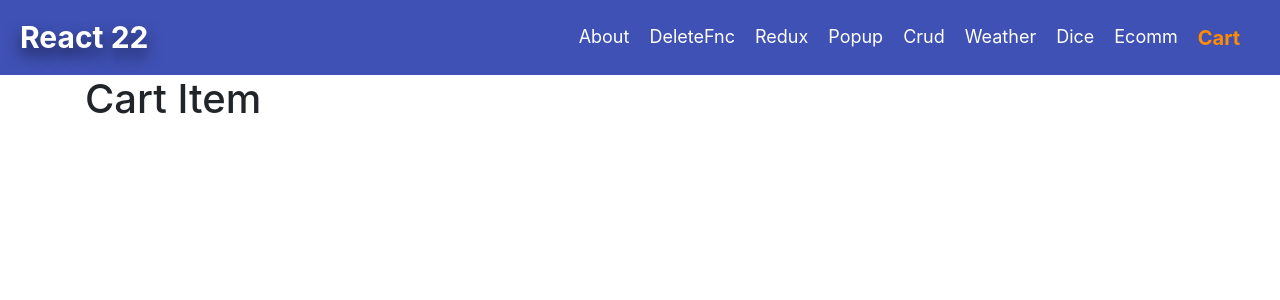
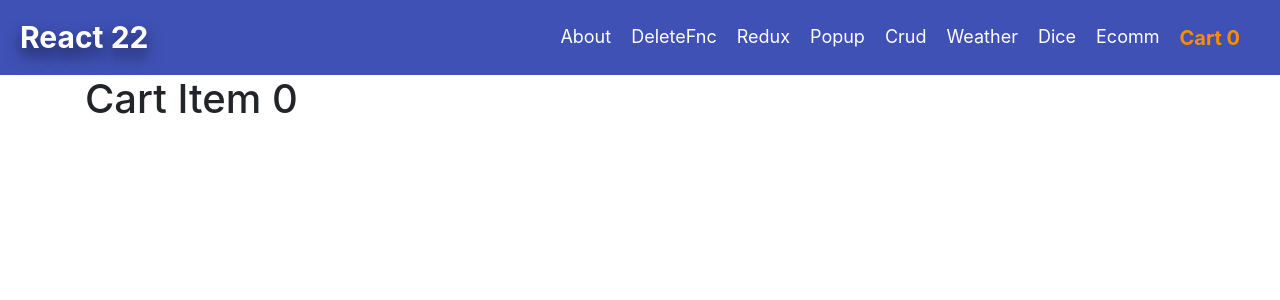
Before and after one commit to arifweb2020/react_22, a React (Create React App) app: page /cart in a window 1280 px wide. Shown: the top 300 px of the page. Built offline with nearby package versions, Linux system fonts and the light colour scheme.

Commit message:
localstorage

```diff
--- a/src/App.js
+++ b/src/App.js
@@ -10,9 +10,11 @@ import { PersistGate } from 'redux-persist/integration/react';
 import { persistStore } from 'redux-persist';
 
 
+
 let persistor = persistStore(store);
 
 function App() {
+
   return (
     <Provider store={store}>
       <PersistGate persistor={persistor}>
--- a/src/comonents/navigation/NavBar.js
+++ b/src/comonents/navigation/NavBar.js
@@ -7,17 +7,14 @@ import React from 'react';
 import { NavLink, Link } from 'react-router-dom';
 import './style.scss';
 import { useSelector } from 'react-redux';
+import { getAllLocalStorageData, itemLength } from '../../global/localStorage';
 
 function NavBar(props) {
-  //  const cartItem = useSelector((state)=>state.cart.data.length)
+    //  const cartItem = useSelector((state)=>state.cart.data.length)
 
-  const carItem= JSON.parse(localStorage.getItem("cart-item"))
-//  const [carItem,setCartItem]=React.useState(JSON.parse(localStorage.getItem("cart-item")))
-// React.useEffect(()=>{
-//     const data= JSON.parse(localStorage.getItem("cart-item"))
-//     setCartItem(data)
+    const carItem = getAllLocalStorageData()
 
-// },[carItem])
+
     return (
         <div className="navBar">
             <nav className="navbar navbar-expand-md bg-dark navbar-dark navbarBackground">
@@ -76,7 +73,7 @@ function NavBar(props) {
                             <NavLink activeClassName="active" to="/ecomm">Ecomm</NavLink>
                         </li>
                         <li className="nav-item">
-                            <NavLink activeClassName="active" to="/cart">Cart {carItem} </NavLink>
+                            <NavLink activeClassName="active" to="/cart">Cart {carItem.length} </NavLink>
                         </li>
                     </ul>
                 </div>
--- a/src/features/about/About.js
+++ b/src/features/about/About.js
@@ -1,6 +1,7 @@
 import React from 'react';
 import { useSelector } from 'react-redux';
 import SkeletonLoader from '../../comonents/skeleton/SkeletonLoader';
+import { getAllLocalStorageData } from '../../global/localStorage';
 
 function About(props) {
     const counter = useSelector((state) => state.counter.value);
@@ -16,6 +17,8 @@ function About(props) {
         }
         getData()
     }, [])
+
+
 
 
     return (
@@ -62,7 +65,7 @@ function About(props) {
 
 
         <div style={{ maxWidth: "80%", margin: "0 auto" }}>
-            <h1>{counter}</h1>
+            <h1>{counter} </h1>
 
             {
                 loading
--- a/src/features/cart/Cart.js
+++ b/src/features/cart/Cart.js
@@ -1,26 +1,26 @@
 import React from 'react';
+import { getAllLocalStorageData } from '../../global/localStorage';
 
-function Cart(props) {
-    const getAllLocalStorageData = () => {
-        const allData = localStorage.getItem("shoping-item")
-        if (allData) {
-            return JSON.parse(allData)
-        }
-        else {
-            return []
-        }
-    }
+function Cart() {
+
     const [items, setItems] = React.useState(getAllLocalStorageData())
-    //  const items = JSON.parse(localStorage.getItem("shoping-item"))
+
+
     const handleRemove = (prod) => {
         const newItem = items.filter((val) => val.id !== prod)
         setItems(newItem)
+
     }
+
+    React.useEffect(() => {
+        localStorage.setItem("shoping-item", JSON.stringify(items))
+        localStorage.setItem("cart-item", JSON.stringify(items?.length))
+    }, [items])
 
 
     return (
         <div className='container'>
-            <h1>Cart Item</h1>
+            <h1>Cart Item {items.length}</h1>
             <div className="row" style={{ background: "#grey" }}>
 
                 <div className='col-md-12 mb-5'>
--- a/src/features/ecomm/Ecomm.js
+++ b/src/features/ecomm/Ecomm.js
@@ -1,5 +1,6 @@
 import React from 'react';
 import SkeletonLoader from '../../comonents/skeleton/SkeletonLoader';
+import { getAllLocalStorageData } from './../../global/localStorage';
 
 
 function Ecomm(props) {
@@ -7,18 +8,8 @@ function Ecomm(props) {
     const [filterData, setFilterData] = React.useState(data);
     const [loading, setLaoding] = React.useState(true)
     const [selected, setSelcted] = React.useState("")
-    const getAllLocalStorageData = () => {
-        const allData = localStorage.getItem("shoping-item")
-        if (allData) {
-            return JSON.parse(allData)
-        }
-        else {
-            return []
-        }
-    }
     const [addItems, setAddItems] = React.useState(getAllLocalStorageData())
-
-
+  //  const [itemLength,setItemLength] = React.useState()
 
     React.useEffect(() => {
         const getData = async () => {
@@ -51,23 +42,23 @@ function Ecomm(props) {
     const addData = (prod) => {
         //  alert(JSON.stringify(prod))
         setAddItems([...addItems, prod])
-
+       // setItemLength(localStorage.getItem("cart-item"))
     }
 
     React.useEffect(() => {
         localStorage.setItem("shoping-item", JSON.stringify(addItems))
-        localStorage.setItem("cart-item", JSON.stringify(addItems.length))
+        localStorage.setItem("cart-item", JSON.stringify(addItems?.length))
     }, [addItems])
 
     const handleRemove = (prod) => {
         const newItem = addItems.filter((val) => val.id !== prod)
         setAddItems(newItem)
-
     }
 
 
     return (
-        <div className='container mt-4'>
+        <div className='container mt-4' >
+            {addItems.length}
             {
                 addItems.map((pr) => {
                     return <>
--- /dev/null
+++ b/src/global/localStorage.js
@@ -0,0 +1,19 @@
+export const getAllLocalStorageData = () => {
+    const allData = localStorage.getItem("shoping-item")
+    if (allData) {
+        return JSON.parse(allData)
+    }
+    else {
+        return []
+    }
+}
+
+export const itemLength = ()=>{
+    const itemLength = localStorage.getItem("cart-item")
+    if (itemLength > 0) {
+        return JSON.parse(itemLength)
+    }
+    else {
+        return null
+    }
+}
--- a/src/routes/AppRoutes.js
+++ b/src/routes/AppRoutes.js
@@ -22,7 +22,10 @@ const Error404 = React.lazy(() => import('./../features/error-page/ErrorPage'));
 const Dice = React.lazy(() => import('./../features/dice/Dice'));
 const Cart = React.lazy(() => import('./../features/cart/Cart'));
 
+
+
 function AppRoutes(props) {
+
     return (
         <BrowserRouter>
             <NavBar />
```
